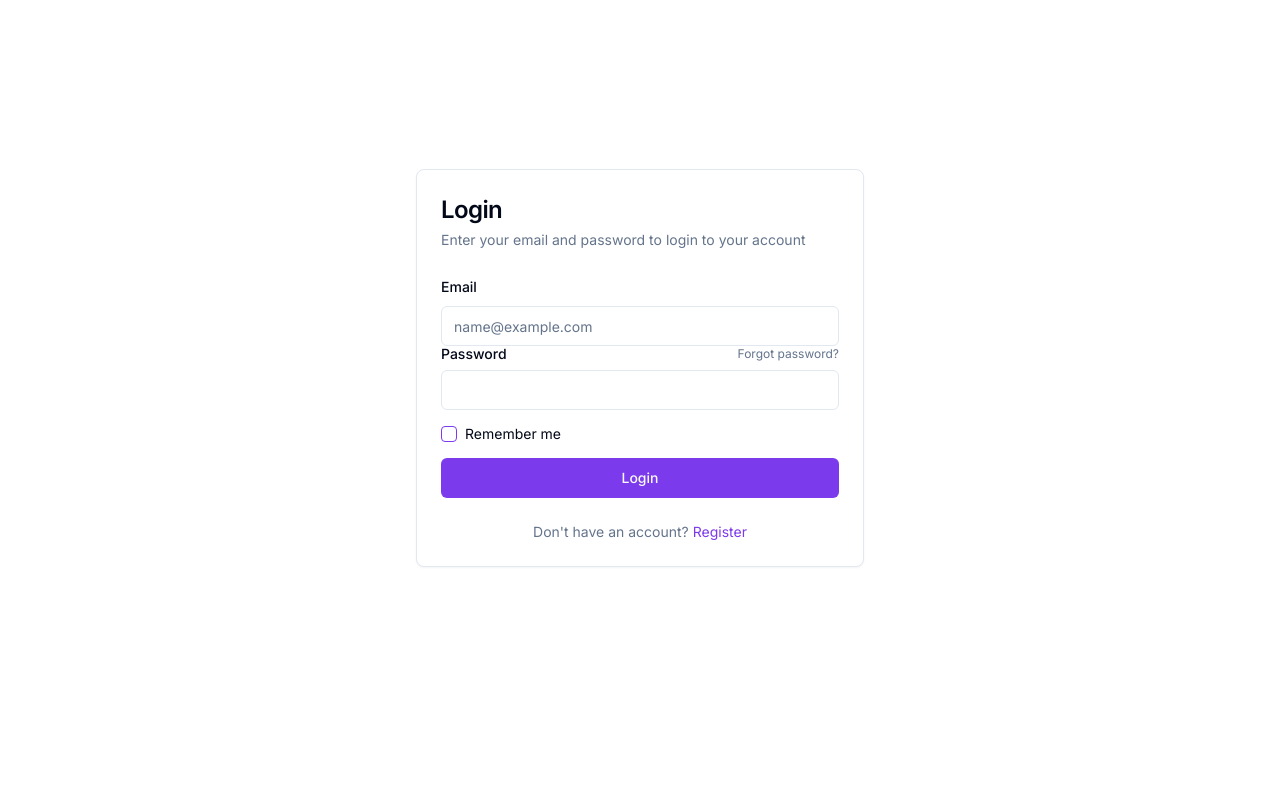
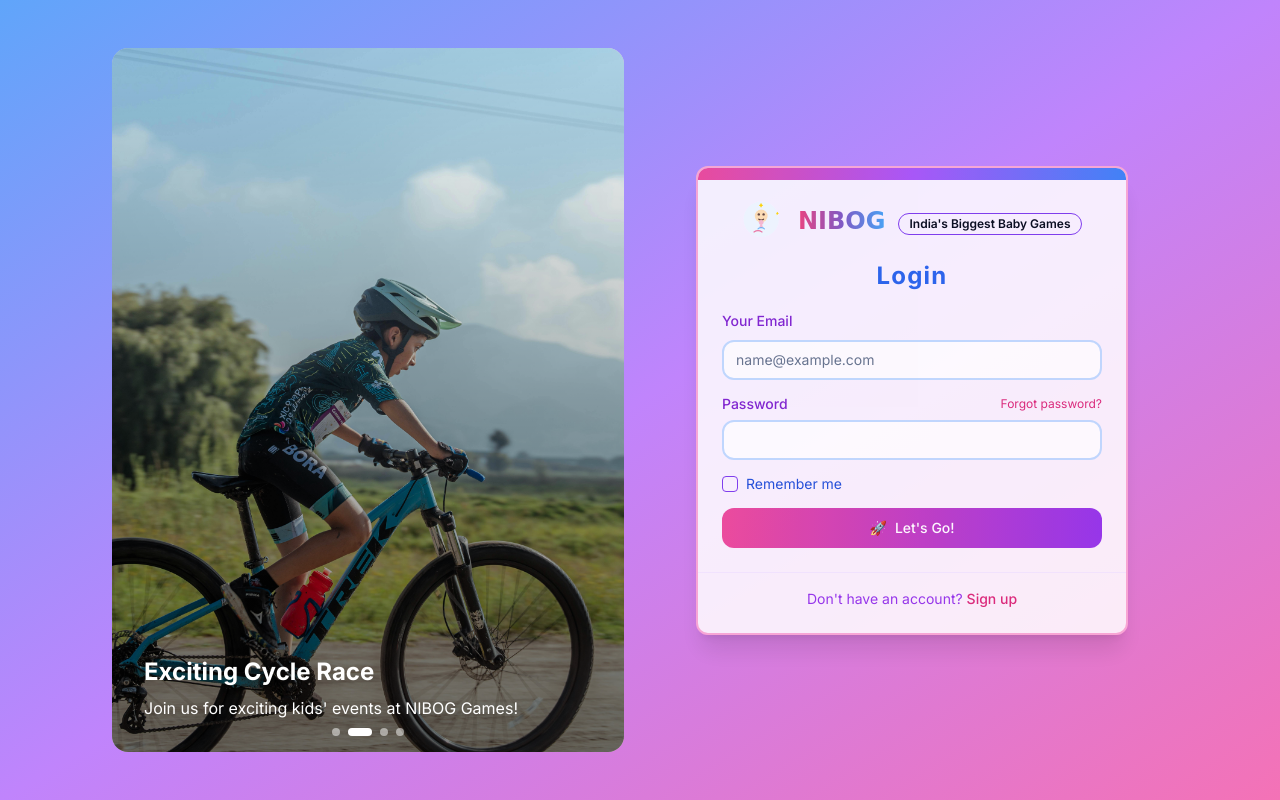
Before and after one commit to u3m2a1/nibog, a Next.js app: page /login in a window 1280 px wide. Built offline with nearby package versions, Linux system fonts and the light colour scheme.

Commit message:
implement login page with animated slideshow and kid-friendly UI

```diff
--- a/app/globals.css
+++ b/app/globals.css
@@ -82,3 +82,61 @@
     @apply bg-background text-foreground;
   }
 }
+
+/* Kid-friendly animations for login page */
+@keyframes float {
+  0% { transform: translateY(0px); }
+  50% { transform: translateY(-20px); }
+  100% { transform: translateY(0px); }
+}
+
+@keyframes float-delayed {
+  0% { transform: translateY(0px); }
+  50% { transform: translateY(-15px); }
+  100% { transform: translateY(0px); }
+}
+
+@keyframes float-slow {
+  0% { transform: translateY(0px); }
+  50% { transform: translateY(-10px); }
+  100% { transform: translateY(0px); }
+}
+
+@keyframes spin-slow {
+  from { transform: rotate(0deg); }
+  to { transform: rotate(360deg); }
+}
+
+@keyframes wiggle {
+  0%, 100% { transform: rotate(-3deg); }
+  50% { transform: rotate(3deg); }
+}
+
+@keyframes pulse-slow {
+  0%, 100% { opacity: 1; }
+  50% { opacity: 0.8; }
+}
+
+.animate-float {
+  animation: float 6s ease-in-out infinite;
+}
+
+.animate-float-delayed {
+  animation: float-delayed 8s ease-in-out infinite;
+}
+
+.animate-float-slow {
+  animation: float-slow 10s ease-in-out infinite;
+}
+
+.animate-spin-slow {
+  animation: spin-slow 12s linear infinite;
+}
+
+.animate-wiggle {
+  animation: wiggle 2s ease-in-out infinite;
+  display: inline-block;
+}
+
+/* Google Fonts import for Comic Neue and Poppins */
+@import url('https://fonts.googleapis.com/css2?family=Comic+Neue:wght@400;700&family=Poppins:wght@400;500;600;700&display=swap');
--- a/app/login/page.tsx
+++ b/app/login/page.tsx
@@ -1,17 +1,83 @@
 "use client"
 
 import Link from "next/link"
-import { useState } from "react"
+import { useState, useEffect } from "react"
 import { useRouter, useSearchParams } from "next/navigation"
+import Image from "next/image"
 import { Button } from "@/components/ui/button"
 import { Card, CardContent, CardDescription, CardFooter, CardHeader, CardTitle } from "@/components/ui/card"
 import { Input } from "@/components/ui/input"
 import { Label } from "@/components/ui/label"
-// import { Separator } from "@/components/ui/separator"
 import { Checkbox } from "@/components/ui/checkbox"
 import { useToast } from "@/components/ui/use-toast"
 import { useAuth } from "@/contexts/auth-context"
+import { NibogLogo } from "@/components/nibog-logo"
 
+
+// Image slideshow component
+function ImageSlideshow() {
+  const [currentIndex, setCurrentIndex] = useState(0);
+  const images = [
+    '/images/ball-throw.jpg',
+    '/images/cycle-race.jpg',
+    '/images/running-race.jpg',
+    '/images/hurdle-toddle.jpg',
+  ];
+
+  // Auto advance slides
+  useEffect(() => {
+    const interval = setInterval(() => {
+      setCurrentIndex((prevIndex) => (prevIndex + 1) % images.length);
+    }, 4000); // Change slide every 4 seconds
+
+    return () => clearInterval(interval);
+  }, []);
+
+  return (
+    <div className="relative w-full h-full overflow-hidden rounded-lg">
+      {images.map((image, index) => (
+        <div
+          key={image}
+          className={`absolute inset-0 transition-opacity duration-1000 ${index === currentIndex ? 'opacity-100 z-10' : 'opacity-0 z-0'}`}
+        >
+          <Image
+            src={image}
+            alt={`NIBOG Games Activity ${index + 1}`}
+            fill
+            priority={index === 0}
+            className="object-cover object-center"
+            sizes="(max-width: 768px) 0vw, 50vw"
+          />
+          <div className="absolute inset-0 bg-gradient-to-t from-black/50 to-transparent">
+            <div className="absolute bottom-8 left-8 right-8 text-white">
+              <h3 className="text-2xl font-bold mb-2 drop-shadow-md">
+                {index === 0 && "Ball Throwing Competition"}
+                {index === 1 && "Exciting Cycle Race"}
+                {index === 2 && "Fun Running Race"}
+                {index === 3 && "Hurdle Toddle Challenge"}
+              </h3>
+              <p className="text-sm md:text-base drop-shadow-md">
+                Join us for exciting kids' events at NIBOG Games!
+              </p>
+            </div>
+          </div>
+        </div>
+      ))}
+
+      {/* Slide indicators */}
+      <div className="absolute bottom-4 left-1/2 transform -translate-x-1/2 flex space-x-2 z-20">
+        {images.map((_, index) => (
+          <button
+            key={index}
+            className={`w-2 h-2 rounded-full transition-all ${index === currentIndex ? 'bg-white w-6' : 'bg-white/50'}`}
+            onClick={() => setCurrentIndex(index)}
+            aria-label={`Go to slide ${index + 1}`}
+          />
+        ))}
+      </div>
+    </div>
+  );
+}
 
 export default function LoginPage() {
   const router = useRouter()
@@ -132,22 +198,51 @@ export default function LoginPage() {
   }
 
   return (
-    <div className="container flex h-[calc(100vh-4rem)] items-center justify-center py-8">
-      <Card className="mx-auto w-full max-w-md">
-        <CardHeader className="space-y-1">
-          <CardTitle className="text-2xl">Login</CardTitle>
-          <CardDescription>Enter your email and password to login to your account</CardDescription>
+    <div className="min-h-[calc(100vh-4rem)] w-full overflow-hidden bg-gradient-to-br from-blue-400 via-purple-400 to-pink-400 dark:from-blue-800/70 dark:via-purple-800/70 dark:to-pink-800/70 py-0 md:py-8 px-0 md:px-4">
+      {/* Add animated shapes in the background - visible only on mobile */}
+      <div className="absolute inset-0 overflow-hidden z-0 opacity-20 md:hidden">
+        <div className="animate-float absolute top-1/4 left-1/5 w-24 h-24 rounded-full bg-yellow-200 dark:bg-yellow-400"></div>
+        <div className="animate-float-delayed absolute top-1/3 right-1/4 w-32 h-32 rounded-full bg-pink-200 dark:bg-pink-400"></div>
+        <div className="animate-float-slow absolute bottom-1/4 left-1/3 w-40 h-40 rounded-full bg-blue-200 dark:bg-blue-400"></div>
+        <div className="animate-spin-slow absolute top-1/2 right-1/3 w-16 h-16 bg-green-200 dark:bg-green-400 rotate-45"></div>
+      </div>
+
+      <div className="container relative z-10 mx-auto flex flex-col md:flex-row h-[calc(100vh-4rem)] items-center justify-between max-w-6xl">
+        {/* Left side with slideshow - visible only on md and up */}
+        <div className="hidden md:block md:w-1/2 relative h-full">
+          <div className="absolute inset-0 rounded-2xl overflow-hidden m-4 dark:shadow-[0_0_25px_rgba(250,204,21,0.4)] bg-gradient-to-br from-blue-300 via-purple-300 to-pink-300 dark:from-blue-700 dark:via-purple-700 dark:to-pink-700">
+            <div className="absolute inset-0 z-0 bg-[radial-gradient(circle_at_50%_120%,rgba(120,190,255,0.6),rgba(255,182,193,0.6))] rounded-2xl"></div>
+            <div className="absolute inset-0 z-10">
+              <ImageSlideshow />
+            </div>
+          </div>
+        </div>
+
+        {/* Right side with login card */}
+        <div className="w-full md:w-1/2 flex justify-center items-center py-8 md:py-0 md:px-8 md:h-full">
+          <div className="w-full max-w-md p-2 rounded-2xl dark:shadow-[0_0_25px_rgba(255,182,193,0.5)]" style={{animation: 'pulse-slow 3s ease-in-out infinite'}}>
+            <Card className="w-full rounded-xl shadow-xl bg-white/90 dark:bg-gray-900/90 border-2 border-pink-300 dark:border-pink-700 overflow-hidden transition-all hover:shadow-inner transform hover:-translate-y-1">
+              <div className="absolute top-0 left-0 right-0 h-3 bg-gradient-to-r from-pink-500 via-purple-500 to-blue-500"></div>
+
+            <CardHeader className="space-y-1 pb-4">
+              <div className="flex justify-center">
+                <NibogLogo className="h-16 w-auto transform transition-transform hover:scale-105" />
+              </div>
+              <CardDescription className="text-center text-blue-600 dark:text-blue-300 mt-4 text-2xl font-bold tracking-wider">
+                Login
+              </CardDescription>
             </CardHeader>
-        <CardContent className="space-y-4">
+
+            <CardContent className="space-y-4 px-6">
               {error && (
-            <div className="mb-4 rounded-md bg-red-50 p-3 text-sm text-red-500 dark:bg-red-950/50 dark:text-red-400">
-              {error}
+                <div className="mb-4 rounded-xl bg-red-50 p-3 text-sm text-red-500 dark:bg-red-950/50 dark:text-red-400 border border-red-200 dark:border-red-800 animate-pulse">
+                  <span className="mr-2">⚠️</span> {error}
                 </div>
               )}
 
-          <form onSubmit={handleLogin}>
+              <form onSubmit={handleLogin} className="space-y-4">
                 <div className="space-y-2">
-              <Label htmlFor="email">Email</Label>
+                  <Label htmlFor="email" className="text-purple-700 dark:text-purple-300 font-medium">Your Email</Label>
                   <Input
                     id="email"
                     type="email"
@@ -155,12 +250,14 @@ export default function LoginPage() {
                     value={email}
                     onChange={(e) => setEmail(e.target.value)}
                     required
+                    className="rounded-xl border-2 border-blue-200 dark:border-blue-800 focus:border-purple-400 dark:focus:border-purple-600 transition-all"
                   />
                 </div>
+
                 <div className="space-y-2">
                   <div className="flex items-center justify-between">
-                <Label htmlFor="password">Password</Label>
-                <Link href="/forgot-password" className="text-xs text-muted-foreground hover:text-primary">
+                    <Label htmlFor="password" className="text-purple-700 dark:text-purple-300 font-medium">Password</Label>
+                    <Link href="/forgot-password" className="text-xs text-pink-600 dark:text-pink-400 hover:text-pink-700 dark:hover:text-pink-300 transition-colors">
                       Forgot password?
                     </Link>
                   </div>
@@ -170,61 +267,66 @@ export default function LoginPage() {
                     value={password}
                     onChange={(e) => setPassword(e.target.value)}
                     required
+                    className="rounded-xl border-2 border-blue-200 dark:border-blue-800 focus:border-purple-400 dark:focus:border-purple-600 transition-all"
                   />
                 </div>
 
-            <div className="mt-4 flex items-center space-x-2">
+                <div className="flex items-center space-x-2">
                   <Checkbox
                     id="remember"
                     checked={rememberMe}
                     onCheckedChange={(checked) => setRememberMe(checked as boolean)}
+                    className="data-[state=checked]:bg-purple-500 data-[state=checked]:border-purple-500"
                   />
                   <Label
                     htmlFor="remember"
-                className="text-sm font-normal leading-none peer-disabled:cursor-not-allowed peer-disabled:opacity-70"
+                    className="text-sm font-normal leading-none text-blue-700 dark:text-blue-300 peer-disabled:cursor-not-allowed peer-disabled:opacity-70"
                   >
                     Remember me
                   </Label>
                 </div>
 
-            <Button className="mt-4 w-full" type="submit" disabled={isLoading}>
-              {isLoading ? "Logging in..." : "Login"}
+                <Button
+                  className="w-full rounded-xl bg-gradient-to-r from-pink-500 to-purple-600 hover:from-pink-600 hover:to-purple-700 text-white font-medium py-2 px-4 transition-all duration-300 transform hover:scale-105 hover:shadow-lg"
+                  type="submit"
+                  disabled={isLoading}
+                >
+                  {isLoading ? (
+                    <span className="flex items-center justify-center">
+                      <svg className="animate-spin -ml-1 mr-3 h-5 w-5 text-white" xmlns="http://www.w3.org/2000/svg" fill="none" viewBox="0 0 24 24">
+                        <circle className="opacity-25" cx="12" cy="12" r="10" stroke="currentColor" strokeWidth="4"></circle>
+                        <path className="opacity-75" fill="currentColor" d="M4 12a8 8 0 018-8V0C5.373 0 0 5.373 0 12h4zm2 5.291A7.962 7.962 0 014 12H0c0 3.042 1.135 5.824 3 7.938l3-2.647z"></path>
+                      </svg>
+                      Entering the portal...
+                    </span>
+                  ) : (
+                    <span className="flex items-center justify-center">
+                      <span className="mr-2">🚀</span> Let's Go!
+                    </span>
+                  )}
                 </Button>
               </form>
-          {/* Commented out Google and Phone OTP login options
-          <div className="relative">
-            <div className="absolute inset-0 flex items-center">
-              <Separator className="w-full" />
-            </div>
-            <div className="relative flex justify-center text-xs uppercase">
-              <span className="bg-background px-2 text-muted-foreground">Or continue with</span>
-            </div>
-          </div>
-          <div className="grid grid-cols-2 gap-4">
-            <Button variant="outline" className="w-full">
-              Google
-            </Button>
-            <Button variant="outline" className="w-full">
-              Phone OTP
-            </Button>
-          </div>
-          */}
+              {/* Commented out Google and Phone OTP login options */}
             </CardContent>
-        <CardFooter className="flex flex-col space-y-2">
-          <div className="text-center text-sm text-muted-foreground">
+
+            <CardFooter className="flex flex-col space-y-2 pb-6 border-t border-purple-100 dark:border-purple-900 pt-4">
+              <div className="text-center text-sm text-purple-600 dark:text-purple-400">
                 Don&apos;t have an account?{" "}
-            <Link href="/register" className="text-primary underline-offset-4 hover:underline">
-              Register
+                <Link href="/register" className="text-pink-600 dark:text-pink-400 font-medium underline-offset-4 hover:underline hover:text-pink-700 dark:hover:text-pink-300 transition-colors">
+                  Sign up
                 </Link>
               </div>
 
               {returnUrl && returnUrl !== "/" && (
-            <div className="mt-4 text-center text-sm text-muted-foreground">
-              You'll be redirected back to complete your registration after login.
+                <div className="mt-2 text-center text-xs text-blue-600 dark:text-blue-400">
+                  You'll be redirected back to complete your journey after login.
                 </div>
               )}
             </CardFooter>
           </Card>
           </div>
+        </div>
+      </div>
+    </div>
   )
 }
```
Lines whose indentation alone changed are shown as unchanged.
